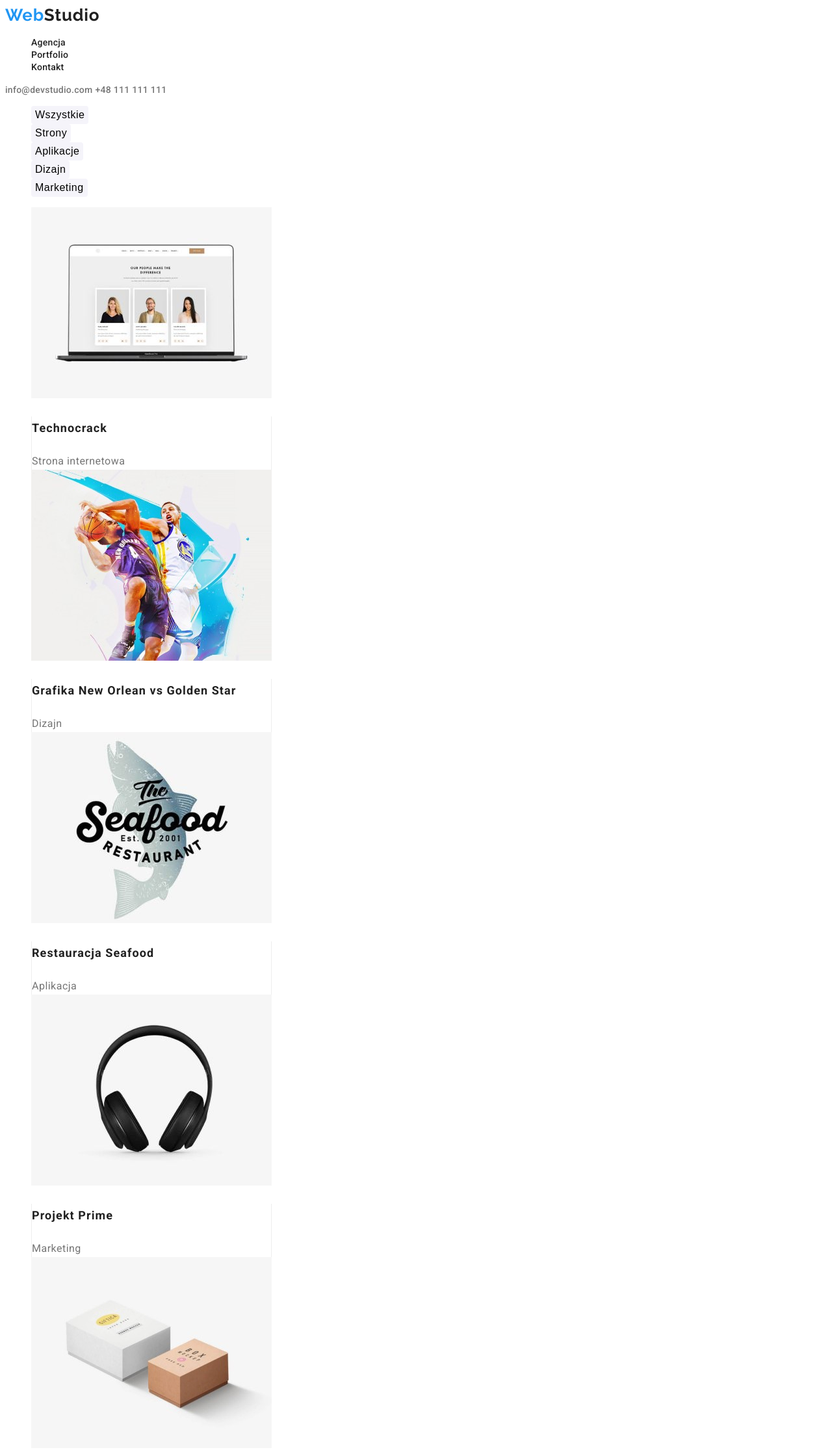
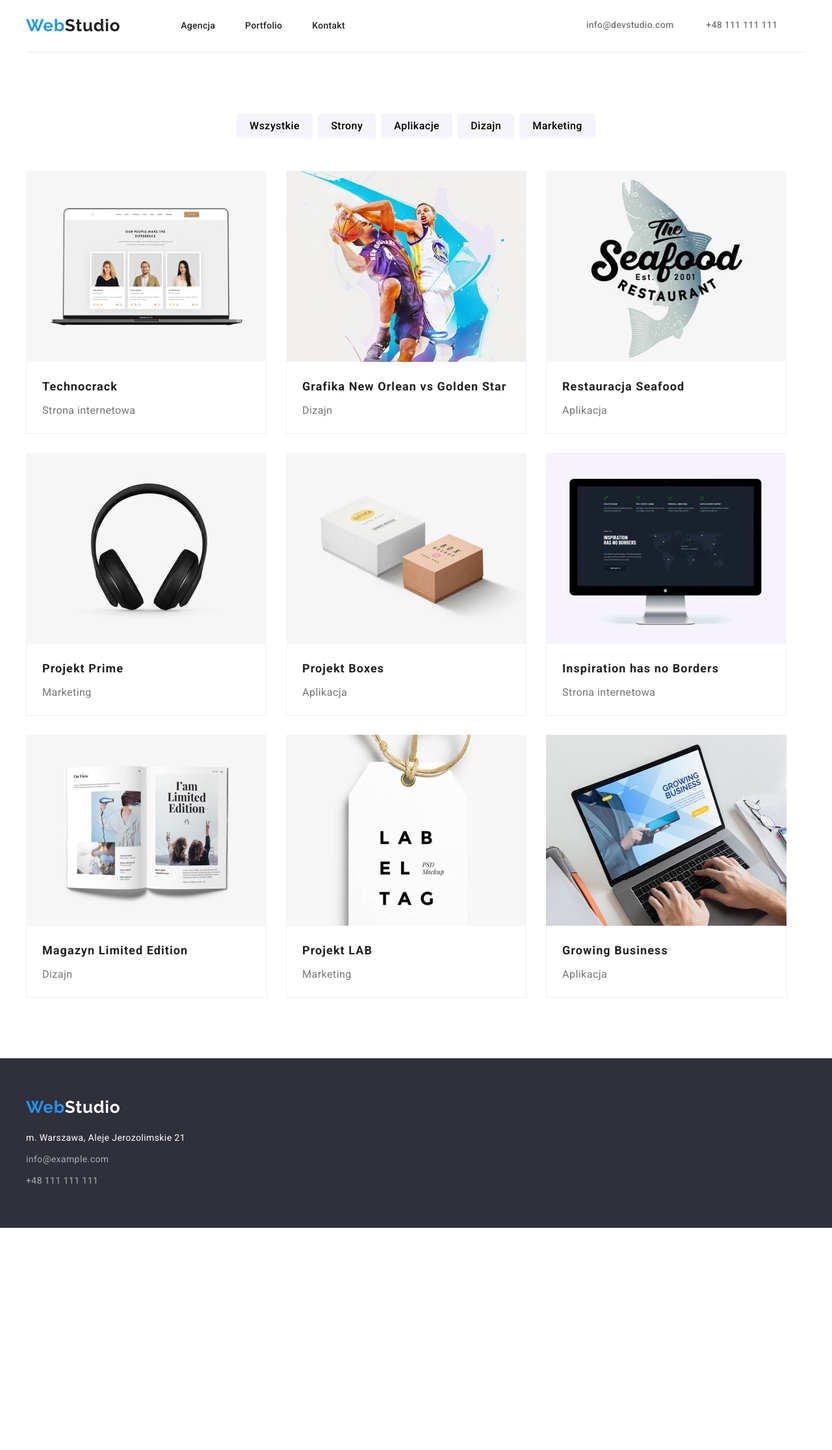
Before and after one commit to piotrlewoniec/goit-markup-hw-03, a plain HTML site: page portfolio.html in a window 1280 px wide. Shown: the top 2232 px of the page at 65% size. After the commit the page ends 1890 px from the top, so only its background shows below. Drawn offline with nearby package versions, Linux system fonts and the light colour scheme.

Commit message:
added geometry

```diff
--- a/css/styles.css
+++ b/css/styles.css
@@ -7,6 +7,13 @@
   --selected-item-color: #2196f3;
   --second-nonselected-item-color: #f5f4fa;
   --dark-backround-color: #2f303a;
+}
+
+*,
+*::before,
+*::after {
+  margin: 0;
+  padding: 0;
 }
 
 body {
@@ -48,7 +55,6 @@ body {
   font-weight: 700;
   font-size: 16px;
   line-height: 1.88;
-  display: flex;
   align-items: center;
   text-align: center;
   letter-spacing: 0.06em;
@@ -57,6 +63,12 @@ body {
   border: none;
   border-radius: 4px;
   cursor: pointer;
+  margin-top: 30px;
+  width: 200px;
+  height: 50px;
+  display: block;
+  margin-right: auto;
+  margin-left: auto;
 }
 .buttons-settings-dark-bground:focus,
 .buttons-settings-dark-bground:hover {
@@ -73,6 +85,9 @@ body {
   border: none;
   border-radius: 4px;
   cursor: pointer;
+  height: 38px;
+  padding-left: 20px;
+  padding-right: 20px;
 }
 
 .buttons-settings-light-bground:focus,
@@ -191,6 +206,10 @@ body {
   color: var(--selected-item-color);
 }
 
+.footer-background-colored {
+  background-color: var(--dark-backround-color);
+}
+
 /*main page settings*/
 
 .order-section {
@@ -265,6 +284,7 @@ body {
 .portfolio-list-style > li {
   width: 370px;
   height: 404px;
+  font-size: 0;
 }
 
 .portfolio-list-border {
@@ -272,3 +292,115 @@ body {
   border-bottom: 1px solid #eeeeee;
   border-left: 1px solid #eeeeee;
 }
+
+/*Geometry*/
+
+.container {
+  width: 1200px;
+  margin: 0 auto;
+}
+
+.horizontal {
+  display: flex;
+  align-items: center;
+}
+
+.vertical {
+  display: flex;
+  flex-direction: column;
+}
+
+.section-header {
+  padding-top: 24px;
+  padding-bottom: 25px;
+  border-bottom: 1px solid #ececec;
+}
+
+.section-footer {
+  padding-top: 60px;
+  padding-bottom: 60px;
+}
+
+.section {
+  padding-top: 94px;
+  padding-bottom: 94px;
+}
+
+.section-filter-buttons {
+  padding-top: 94px;
+  padding-bottom: 50px;
+}
+
+.section-portfolio {
+  padding-bottom: 94px;
+}
+
+.net-elements {
+  display: flex;
+  flex-wrap: wrap;
+  gap: 30px;
+}
+
+.net-item {
+  flex-basis: calc((100% - 90px) / 4);
+}
+
+.navigation-positon-left {
+  margin-left: 93px;
+}
+
+.navigation-position-between {
+  margin-left: 46px;
+  margin-right: 46px;
+}
+
+.navigation-links-position {
+  margin-left: 371px;
+  margin-right: 50px;
+}
+
+.footer-address-position {
+  margin-top: 20px;
+}
+
+.footer-address-position-between {
+  margin-top: 9px;
+  margin-bottom: 9px;
+}
+
+.order-padding {
+  padding-top: 200px;
+  padding-bottom: 200px;
+}
+
+.order-text-size {
+  width: 680px;
+  margin: 0 auto;
+}
+
+.team-position {
+  margin-top: 50px;
+  justify-content: center;
+  gap: 30px;
+}
+
+.team-name-position {
+  margin-top: 30px;
+  margin-bottom: 10px;
+}
+
+.buttons-filter-position {
+  gap: 8px;
+  justify-content: center;
+}
+
+.header-portfolio {
+  padding-top: 20px;
+  padding-bottom: 20px;
+  padding-left: 24px;
+}
+
+.paragraph-portfolio {
+  font-size: 16px;
+  margin-top: 4px;
+}
--- a/index.html
+++ b/index.html
@@ -11,54 +11,70 @@
       href="https://fonts.googleapis.com/css2?family=Raleway:wght@700&family=Roboto:wght@400;500;700;900&display=swap"
       rel="stylesheet"
     />
+    <link
+      rel="stylesheet"
+      href="https://cdnjs.cloudflare.com/ajax/libs/modern-normalize/1.1.0/modern-normalize.min.css"
+      integrity="sha512-wpPYUAdjBVSE4KJnH1VR1HeZfpl1ub8YT/NKx4PuQ5NmX2tKuGu6U/JRp5y+Y8XG2tV+wKQpNHVUX03MfMFn9Q=="
+      crossorigin="anonymous"
+      referrerpolicy="no-referrer"
+    />
     <link href="css/styles.css" rel="stylesheet" />
   </head>
   <body>
-    <header>
+    <header class="container horizontal section-header">
       <a class="logo-text" href="index.html"
         ><span class="logo-text-web">Web</span><span class="logo-text-header">Studio</span></a
       >
       <nav>
-        <ul class="navigation-list-style">
-          <li><a class="navigation" href="agencja.html">Agencja</a></li>
-          <li><a class="navigation" href="portfolio.html">Portfolio</a></li>
+        <ul class="navigation-list-style horizontal">
+          <li class="navigation-positon-left">
+            <a class="navigation" href="agencja.html">Agencja</a>
+          </li>
+          <li class="navigation-position-between">
+            <a class="navigation" href="portfolio.html">Portfolio</a>
+          </li>
           <li><a class="navigation" href="kontakt.html">Kontakt</a></li>
         </ul>
       </nav>
-      <a class="header-links" href="mailto:info@devstudio.com">info@devstudio.com</a>
+      <a class="header-links navigation-links-position" href="mailto:info@devstudio.com"
+        >info@devstudio.com</a
+      >
       <a class="header-links" href="tel:+48111111111">+48 111 111 111</a>
     </header>
     <main>
       <!--Service order -->
-      <section class="order-section">
-        <h1 class="header-one">Efektywe rozwiązania dla Waszego biznesu</h1>
+      <div class="order-section">
+        <section class="order-section order-padding container">
+          <h1 class="header-one order-text-size">Efektywe rozwiązania dla Waszego biznesu</h1>
+
           <button class="buttons-settings-dark-bground" type="button">Zamów usługę</button>
         </section>
+      </div>
       <!--Our advantages -->
-      <section>
-        <ul class="advantages-list-style">
-          <li>
+      <section class="section container">
+        <ul class="advantages-list-style net-elements">
+          <li class="net-item">
             <h3 class="header-three">LOREM IPSUM</h3>
             <p>
               Lorem ipsum dolor sit amet, consectetur adipiscing elit. Nam vel arcu sem. Sed non
               sodales dui. Interdum et malesuada
             </p>
           </li>
-          <li>
+          <li class="net-item">
             <h3 class="header-three">LOREM IPSUM</h3>
             <p>
               Lorem ipsum dolor sit amet, consectetur adipiscing elit. Nam vel arcu sem. Sed non
               sodales dui. Interdum et malesuada
             </p>
           </li>
-          <li>
+          <li class="net-item">
             <h3 class="header-three">LOREM IPSUM</h3>
             <p>
               Lorem ipsum dolor sit amet, consectetur adipiscing elit. Nam vel arcu sem. Sed non
               sodales dui. Interdum et malesuada
             </p>
           </li>
-          <li>
+          <li class="net-item">
             <h3 class="header-three">LOREM IPSUM</h3>
             <p>
               Lorem ipsum dolor sit amet, consectetur adipiscing elit. Nam vel arcu sem. Sed non
@@ -68,9 +84,9 @@
         </ul>
       </section>
       <!--Scope of offer -->
-      <section>
+      <section class="section">
         <h2 class="header-two">Czym się zajmujemy</h2>
-        <ul class="offer-list-style">
+        <ul class="offer-list-style horizontal team-position">
           <li>
             <img
               src="images/offer/keyboardtyping.jpg"
@@ -98,9 +114,9 @@
         </ul>
       </section>
       <!--Our team -->
-      <section class="team-section">
+      <section class="team-section section">
         <h2 class="header-two">Nasz zespół</h2>
-        <ul class="team-list-style">
+        <ul class="team-list-style horizontal team-position">
           <li>
             <img
               src="images/team/johndoe001.jpg"
@@ -108,7 +124,7 @@
               width="270"
               height="260"
             />
-            <h3 class="header-three-team">John Doe</h3>
+            <h3 class="header-three-team team-name-position">John Doe</h3>
             <p>Product Designer</p>
           </li>
           <li>
@@ -118,7 +134,7 @@
               width="270"
               height="260"
             />
-            <h3 class="header-three-team">John Doe</h3>
+            <h3 class="header-three-team team-name-position">John Doe</h3>
             <p>Frontend Developer</p>
           </li>
           <li>
@@ -128,7 +144,7 @@
               width="270"
               height="260"
             />
-            <h3 class="header-three-team">John Doe</h3>
+            <h3 class="header-three-team team-name-position">John Doe</h3>
             <p>Marketing</p>
           </li>
           <li>
@@ -138,26 +154,30 @@
               width="270"
               height="260"
             />
-            <h3 class="header-three-team">John Doe</h3>
+            <h3 class="header-three-team team-name-position">John Doe</h3>
             <p>UI Designer</p>
           </li>
         </ul>
       </section>
     </main>
     <footer>
-      <address class="address-settings">
+      <div class="footer-background-colored">
+        <address class="address-settings container vertical section-footer">
           <a class="logo-text" href="index.html"
             ><span class="logo-text-web">Web</span><span class="logo-text-footer">Studio</span></a
           >
           <a
-          class="footer-links footer-address"
+            class="footer-links footer-address footer-address-position"
             href="https://goo.gl/maps/pHMx9WPnjpLHhn8T6"
             target="_blank"
             >m. Warszawa, Aleje Jerozolimskie 21</a
           >
-        <a class="footer-links" href="mailto:info@example.com">info@example.com</a>
+          <a class="footer-links footer-address-position-between" href="mailto:info@example.com"
+            >info@example.com</a
+          >
           <a class="footer-links" href="tel:+48111111111">+48 111 111 111</a>
         </address>
+      </div>
     </footer>
   </body>
 </html>
--- a/portfolio.html
+++ b/portfolio.html
@@ -11,29 +11,42 @@
       href="https://fonts.googleapis.com/css2?family=Raleway:wght@700&family=Roboto:wght@400;500;700;900&display=swap"
       rel="stylesheet"
     />
+    <link
+      rel="stylesheet"
+      href="https://cdnjs.cloudflare.com/ajax/libs/modern-normalize/1.1.0/modern-normalize.min.css"
+      integrity="sha512-wpPYUAdjBVSE4KJnH1VR1HeZfpl1ub8YT/NKx4PuQ5NmX2tKuGu6U/JRp5y+Y8XG2tV+wKQpNHVUX03MfMFn9Q=="
+      crossorigin="anonymous"
+      referrerpolicy="no-referrer"
+    />
     <link href="css/styles.css" rel="stylesheet" />
   </head>
   <body>
-    <header>
+    <header class="container horizontal section-header">
       <a class="logo-text" href="index.html"
         ><span class="logo-text-web">Web</span><span class="logo-text-header">Studio</span></a
       >
       <nav>
-        <ul class="navigation-list-style">
-          <li><a class="navigation" href="agencja.html">Agencja</a></li>
-          <li><a class="navigation" href="portfolio.html">Portfolio</a></li>
+        <ul class="navigation-list-style horizontal">
+          <li class="navigation-positon-left">
+            <a class="navigation" href="agencja.html">Agencja</a>
+          </li>
+          <li class="navigation-position-between">
+            <a class="navigation" href="portfolio.html">Portfolio</a>
+          </li>
           <li><a class="navigation" href="kontakt.html">Kontakt</a></li>
         </ul>
       </nav>
-      <a class="header-links" href="mailto:info@devstudio.com">info@devstudio.com</a>
+      <a class="header-links navigation-links-position" href="mailto:info@devstudio.com"
+        >info@devstudio.com</a
+      >
       <a class="header-links" href="tel:+48111111111">+48 111 111 111</a>
     </header>
-    <main>
+    <main class="container">
       <!--Filter buttons -->
-      <section>
+      <section class="section-filter-buttons">
         <h2 hidden>Filtry</h2>
         <!-- To Mentor: there is a different way to do this,  I do not know it now, so this will be changed in the future, taken from LMS video-->
-        <ul class="filterbuttons-list-style">
+        <ul class="filterbuttons-list-style horizontal buttons-filter-position">
           <li><button class="buttons-settings-light-bground" type="button">Wszystkie</button></li>
           <li><button class="buttons-settings-light-bground" type="button">Strony</button></li>
           <li><button class="buttons-settings-light-bground" type="button">Aplikacje</button></li>
@@ -42,10 +55,10 @@
         </ul>
       </section>
       <!--Portfolio -->
-      <section>
+      <section class="section-portfolio">
         <h1 hidden>Portfolio</h1>
         <!-- To Mentor: there is a different way to do this,  I do not know it now, so this will be changed in the future, taken from LMS video-->
-        <ul class="portfolio-list-style">
+        <ul class="portfolio-list-style net-elements">
           <li>
             <img
               src="images/portfolio/technocrack.jpg"
@@ -53,9 +66,9 @@
               width="370"
               height="294"
             />
-            <div class="portfolio-list-border">
+            <div class="portfolio-list-border header-portfolio">
               <h3 class="header-three-portfolio">Technocrack</h3>
-              <p>Strona internetowa</p>
+              <p class="paragraph-portfolio">Strona internetowa</p>
             </div>
           </li>
           <li>
@@ -65,9 +78,9 @@
               width="370"
               height="294"
             />
-            <div class="portfolio-list-border">
+            <div class="portfolio-list-border header-portfolio">
               <h3 class="header-three-portfolio">Grafika New Orlean vs Golden Star</h3>
-              <p>Dizajn</p>
+              <p class="paragraph-portfolio">Dizajn</p>
             </div>
           </li>
           <li>
@@ -77,9 +90,9 @@
               width="370"
               height="294"
             />
-            <div class="portfolio-list-border">
+            <div class="portfolio-list-border header-portfolio">
               <h3 class="header-three-portfolio">Restauracja Seafood</h3>
-              <p>Aplikacja</p>
+              <p class="paragraph-portfolio">Aplikacja</p>
             </div>
           </li>
           <li>
@@ -89,9 +102,9 @@
               width="370"
               height="294"
             />
-            <div class="portfolio-list-border">
+            <div class="portfolio-list-border header-portfolio">
               <h3 class="header-three-portfolio">Projekt Prime</h3>
-              <p>Marketing</p>
+              <p class="paragraph-portfolio">Marketing</p>
             </div>
           </li>
           <li>
@@ -101,9 +114,9 @@
               width="370"
               height="294"
             />
-            <div class="portfolio-list-border">
+            <div class="portfolio-list-border header-portfolio">
               <h3 class="header-three-portfolio">Projekt Boxes</h3>
-              <p>Aplikacja</p>
+              <p class="paragraph-portfolio">Aplikacja</p>
             </div>
           </li>
           <li>
@@ -113,9 +126,9 @@
               width="370"
               height="294"
             />
-            <div class="portfolio-list-border">
+            <div class="portfolio-list-border header-portfolio">
               <h3 class="header-three-portfolio">Inspiration has no Borders</h3>
-              <p>Strona internetowa</p>
+              <p class="paragraph-portfolio">Strona internetowa</p>
             </div>
           </li>
           <li>
@@ -125,9 +138,9 @@
               width="370"
               height="294"
             />
-            <div class="portfolio-list-border">
+            <div class="portfolio-list-border header-portfolio">
               <h3 class="header-three-portfolio">Magazyn Limited Edition</h3>
-              <p>Dizajn</p>
+              <p class="paragraph-portfolio">Dizajn</p>
             </div>
           </li>
           <li>
@@ -137,9 +150,9 @@
               width="370"
               height="294"
             />
-            <div class="portfolio-list-border">
+            <div class="portfolio-list-border header-portfolio">
               <h3 class="header-three-portfolio">Projekt LAB</h3>
-              <p>Marketing</p>
+              <p class="paragraph-portfolio">Marketing</p>
             </div>
           </li>
           <li>
@@ -149,28 +162,32 @@
               width="370"
               height="294"
             />
-            <div class="portfolio-list-border">
+            <div class="portfolio-list-border header-portfolio">
               <h3 class="header-three-portfolio">Growing Business</h3>
-              <p>Aplikacja</p>
+              <p class="paragraph-portfolio">Aplikacja</p>
             </div>
           </li>
         </ul>
       </section>
     </main>
     <footer>
-      <address class="address-settings">
+      <div class="footer-background-colored">
+        <address class="address-settings container vertical section-footer">
           <a class="logo-text" href="index.html"
             ><span class="logo-text-web">Web</span><span class="logo-text-footer">Studio</span></a
           >
           <a
-          class="footer-links footer-address"
+            class="footer-links footer-address footer-address-position"
             href="https://goo.gl/maps/pHMx9WPnjpLHhn8T6"
             target="_blank"
             >m. Warszawa, Aleje Jerozolimskie 21</a
           >
-        <a class="footer-links" href="mailto:info@example.com">info@example.com</a>
+          <a class="footer-links footer-address-position-between" href="mailto:info@example.com"
+            >info@example.com</a
+          >
           <a class="footer-links" href="tel:+48111111111">+48 111 111 111</a>
         </address>
+      </div>
     </footer>
   </body>
 </html>
```
Lines whose indentation alone changed are shown as unchanged.
